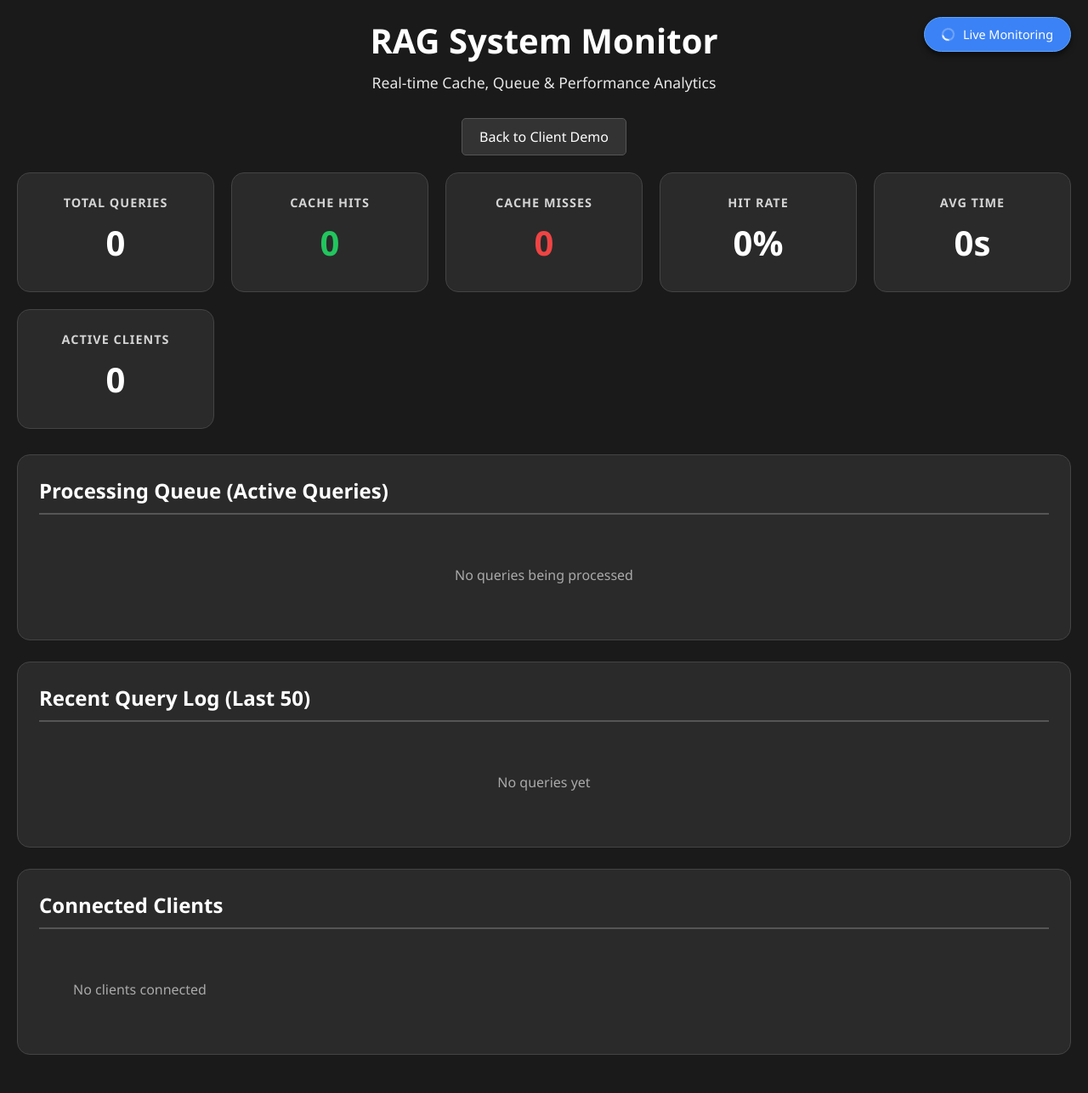
After one commit to OmkarSathish/Project-RAG, a FastAPI app: template src/ui/templates/monitor.html in a window 1280 px wide. The commit adds this page. Shown: the whole page at 85% size. Run offline with FastAPI, Linux system fonts and the light colour scheme; the template is opened without the code that fills it, so the values that code supplies are empty.

Commit message:
feat: improved UI

```diff
--- /dev/null
+++ b/src/ui/templates/monitor.html
@@ -0,0 +1,489 @@
+<!DOCTYPE html>
+<html lang="en">
+<head>
+    <meta charset="UTF-8">
+    <meta name="viewport" content="width=device-width, initial-scale=1.0">
+    <title>RAG System Monitor</title>
+    <style>
+        * {
+            margin: 0;
+            padding: 0;
+            box-sizing: border-box;
+        }
+
+        body {
+            font-family: 'Segoe UI', Tahoma, Geneva, Verdana, sans-serif;
+            background: #1a1a1a;
+            color: #ffffff;
+            padding: 20px;
+            min-height: 100vh;
+        }
+
+        .header {
+            text-align: center;
+            margin-bottom: 30px;
+        }
+
+        .header h1 {
+            font-size: 2.5rem;
+            margin-bottom: 10px;
+        }
+
+        .header p {
+            font-size: 1.1rem;
+            opacity: 0.9;
+        }
+
+        .nav-links {
+            text-align: center;
+            margin-bottom: 20px;
+        }
+
+        .nav-links a {
+            color: #ffffff;
+            text-decoration: none;
+            padding: 10px 20px;
+            background: #333333;
+            border-radius: 5px;
+            margin: 0 10px;
+            display: inline-block;
+            transition: background 0.3s;
+            border: 1px solid #555555;
+        }
+
+        .nav-links a:hover {
+            background: #444444;
+        }
+
+        .dashboard-grid {
+            display: grid;
+            grid-template-columns: repeat(auto-fit, minmax(200px, 1fr));
+            gap: 20px;
+            margin-bottom: 30px;
+        }
+
+        .metric-card {
+            background: #2a2a2a;
+            padding: 25px;
+            border-radius: 15px;
+            text-align: center;
+            border: 1px solid #444444;
+        }
+
+        .metric-card h3 {
+            font-size: 0.9rem;
+            opacity: 0.8;
+            margin-bottom: 10px;
+            text-transform: uppercase;
+            letter-spacing: 1px;
+        }
+
+        .metric-card .value {
+            font-size: 2.5rem;
+            font-weight: bold;
+            margin-bottom: 5px;
+        }
+
+        .metric-card.cache-hit .value {
+            color: #22c55e;
+        }
+
+        .metric-card.cache-miss .value {
+            color: #ef4444;
+        }
+
+        .section {
+            background: #2a2a2a;
+            padding: 25px;
+            border-radius: 15px;
+            margin-bottom: 25px;
+            border: 1px solid #444444;
+        }
+
+        .section h2 {
+            margin-bottom: 20px;
+            font-size: 1.5rem;
+            border-bottom: 2px solid #555555;
+            padding-bottom: 10px;
+        }
+
+        .query-queue {
+            max-height: 300px;
+            overflow-y: auto;
+        }
+
+        .query-item {
+            background: #333333;
+            padding: 15px;
+            border-radius: 10px;
+            margin-bottom: 10px;
+            border-left: 4px solid;
+            animation: slideIn 0.3s ease-out;
+        }
+
+        @keyframes slideIn {
+            from {
+                opacity: 0;
+                transform: translateX(-20px);
+            }
+            to {
+                opacity: 1;
+                transform: translateX(0);
+            }
+        }
+
+        .query-item.processing {
+            border-left-color: #3b82f6;
+            animation: pulse 2s infinite;
+        }
+
+        .query-item.cache-hit {
+            border-left-color: #22c55e;
+        }
+
+        .query-item.cache-miss {
+            border-left-color: #ef4444;
+        }
+
+        @keyframes pulse {
+            0%, 100% {
+                opacity: 1;
+            }
+            50% {
+                opacity: 0.7;
+            }
+        }
+
+        .query-item .query-header {
+            display: flex;
+            justify-content: space-between;
+            align-items: center;
+            margin-bottom: 8px;
+        }
+
+        .query-item .client-id {
+            font-weight: bold;
+            color: #ffffff;
+        }
+
+        .query-item .timestamp {
+            font-size: 0.85rem;
+            opacity: 0.7;
+        }
+
+        .query-item .query-text {
+            margin-bottom: 8px;
+            font-style: italic;
+        }
+
+        .query-item .query-stats {
+            display: flex;
+            gap: 15px;
+            font-size: 0.9rem;
+        }
+
+        .query-item .stat {
+            display: flex;
+            align-items: center;
+            gap: 5px;
+        }
+
+        .badge {
+            display: inline-block;
+            padding: 3px 10px;
+            border-radius: 12px;
+            font-size: 0.75rem;
+            font-weight: bold;
+            text-transform: uppercase;
+        }
+
+        .badge.hit {
+            background: #22c55e;
+            color: #ffffff;
+        }
+
+        .badge.miss {
+            background: #ef4444;
+            color: #ffffff;
+        }
+
+        .badge.processing {
+            background: #3b82f6;
+            color: #ffffff;
+        }
+
+        .active-clients {
+            display: flex;
+            gap: 10px;
+            flex-wrap: wrap;
+        }
+
+        .client-badge {
+            background: #3b82f6;
+            padding: 8px 15px;
+            border-radius: 20px;
+            border: 2px solid #60a5fa;
+            font-weight: bold;
+            color: #ffffff;
+        }
+
+        .empty-state {
+            text-align: center;
+            padding: 40px;
+            opacity: 0.6;
+        }
+
+        .chart-container {
+            height: 200px;
+            background: rgba(255, 255, 255, 0.05);
+            border-radius: 10px;
+            padding: 15px;
+            display: flex;
+            align-items: flex-end;
+            gap: 5px;
+            justify-content: space-between;
+        }
+
+        .chart-bar {
+            flex: 1;
+            background: linear-gradient(to top, #3b82f6, #60a5fa);
+            border-radius: 5px 5px 0 0;
+            min-height: 20px;
+            transition: height 0.3s ease;
+            position: relative;
+        }
+
+        .chart-bar.hit {
+            background: linear-gradient(to top, #22c55e, #4ade80);
+        }
+
+        .chart-bar.miss {
+            background: linear-gradient(to top, #ef4444, #f87171);
+        }
+
+        .refresh-indicator {
+            position: fixed;
+            top: 20px;
+            right: 20px;
+            background: #3b82f6;
+            padding: 10px 20px;
+            border-radius: 25px;
+            font-size: 0.9rem;
+            display: flex;
+            align-items: center;
+            gap: 10px;
+            box-shadow: 0 4px 6px rgba(0, 0, 0, 0.5);
+            border: 1px solid #60a5fa;
+        }
+
+        .spinner {
+            width: 15px;
+            height: 15px;
+            border: 2px solid rgba(255, 255, 255, 0.3);
+            border-top-color: #fff;
+            border-radius: 50%;
+            animation: spin 1s linear infinite;
+        }
+
+        @keyframes spin {
+            to { transform: rotate(360deg); }
+        }
+    </style>
+</head>
+<body>
+    <div class="refresh-indicator">
+        <div class="spinner"></div>
+        <span>Live Monitoring</span>
+    </div>
+
+    <div class="header">
+        <h1>RAG System Monitor</h1>
+        <p>Real-time Cache, Queue & Performance Analytics</p>
+    </div>
+
+    <div class="nav-links">
+        <a href="/">Back to Client Demo</a>
+    </div>
+
+    <!-- Metrics Dashboard -->
+    <div class="dashboard-grid">
+        <div class="metric-card">
+            <h3>Total Queries</h3>
+            <div class="value" id="total-queries">0</div>
+        </div>
+        <div class="metric-card cache-hit">
+            <h3>Cache Hits</h3>
+            <div class="value" id="cache-hits">0</div>
+        </div>
+        <div class="metric-card cache-miss">
+            <h3>Cache Misses</h3>
+            <div class="value" id="cache-misses">0</div>
+        </div>
+        <div class="metric-card">
+            <h3>Hit Rate</h3>
+            <div class="value" id="hit-rate">0%</div>
+        </div>
+        <div class="metric-card">
+            <h3>Avg Time</h3>
+            <div class="value" id="avg-time">0s</div>
+        </div>
+        <div class="metric-card">
+            <h3>Active Clients</h3>
+            <div class="value" id="active-clients">0</div>
+        </div>
+    </div>
+
+    <!-- Active Queries Queue -->
+    <div class="section">
+        <h2>Processing Queue (Active Queries)</h2>
+        <div class="query-queue" id="active-queue">
+            <div class="empty-state">No queries being processed</div>
+        </div>
+    </div>
+
+    <!-- Recent Query Log -->
+    <div class="section">
+        <h2>Recent Query Log (Last 50)</h2>
+        <div class="query-queue" id="query-log">
+            <div class="empty-state">No queries yet</div>
+        </div>
+    </div>
+
+    <!-- Connected Clients -->
+    <div class="section">
+        <h2>Connected Clients</h2>
+        <div class="active-clients" id="client-list">
+            <div class="empty-state">No clients connected</div>
+        </div>
+    </div>
+
+    <script>
+        // Store previous query log to detect changes
+        let previousQueryLog = [];
+
+        // Fetch and update dashboard data
+        async function updateDashboard() {
+            try {
+                const response = await fetch('/monitor/data');
+                const data = await response.json();
+
+                // Update metrics (these are small and can be updated directly)
+                updateTextContent('total-queries', data.metrics.total_queries);
+                updateTextContent('cache-hits', data.metrics.cache_hits);
+                updateTextContent('cache-misses', data.metrics.cache_misses);
+                updateTextContent('hit-rate', data.metrics.cache_hit_rate.toFixed(1) + '%');
+                updateTextContent('avg-time', data.metrics.avg_response_time + 's');
+                updateTextContent('active-clients', data.connections.active_clients);
+
+                // Update active queries (always regenerate as these change frequently)
+                const activeQueue = document.getElementById('active-queue');
+                if (Object.keys(data.active_queries).length === 0) {
+                    if (!activeQueue.querySelector('.empty-state')) {
+                        activeQueue.innerHTML = '<div class="empty-state">No queries being processed</div>';
+                    }
+                } else {
+                    activeQueue.innerHTML = Object.values(data.active_queries)
+                        .map(query => renderQueryItem(query))
+                        .join('');
+                }
+
+                // Update query log ONLY if it changed
+                const queryLog = document.getElementById('query-log');
+                const reversedLog = [...data.query_log].reverse();
+
+                if (data.query_log.length === 0) {
+                    if (!queryLog.querySelector('.empty-state')) {
+                        queryLog.innerHTML = '<div class="empty-state">No queries yet</div>';
+                    }
+                } else if (hasQueryLogChanged(reversedLog)) {
+                    // Only update if the log actually changed
+                    queryLog.innerHTML = reversedLog
+                        .map(query => renderQueryItem(query))
+                        .join('');
+                    previousQueryLog = reversedLog;
+                }
+
+                // Update connected clients
+                updateClientList(data.connections.client_ids);
+            } catch (error) {
+                console.error('Error fetching monitor data:', error);
+            }
+        }
+
+        // Helper function to update text content only if changed
+        function updateTextContent(elementId, newValue) {
+            const element = document.getElementById(elementId);
+            if (element && element.textContent !== String(newValue)) {
+                element.textContent = newValue;
+            }
+        }
+
+        // Check if query log has changed
+        function hasQueryLogChanged(newLog) {
+            if (previousQueryLog.length !== newLog.length) {
+                return true;
+            }
+
+            for (let i = 0; i < newLog.length; i++) {
+                if (newLog[i].query_id !== previousQueryLog[i]?.query_id ||
+                    newLog[i].status !== previousQueryLog[i]?.status ||
+                    newLog[i].cache_hit !== previousQueryLog[i]?.cache_hit) {
+                    return true;
+                }
+            }
+
+            return false;
+        }
+
+        // Update client list only if changed
+        function updateClientList(clientIds) {
+            const clientList = document.getElementById('client-list');
+            const currentClients = Array.from(clientList.querySelectorAll('.client-badge'))
+                .map(el => el.textContent);
+
+            if (clientIds.length === 0) {
+                if (!clientList.querySelector('.empty-state')) {
+                    clientList.innerHTML = '<div class="empty-state">No clients connected</div>';
+                }
+            } else if (JSON.stringify(currentClients) !== JSON.stringify(clientIds)) {
+                clientList.innerHTML = clientIds
+                    .map(id => `<div class="client-badge">${id}</div>`)
+                    .join('');
+            }
+        }
+
+        function renderQueryItem(query) {
+            const statusClass = query.status === 'processing' ? 'processing' :
+                               query.cache_hit === true ? 'cache-hit' : 'cache-miss';
+
+            const statusBadge = query.status === 'processing' ?
+                '<span class="badge processing">Processing</span>' :
+                query.cache_hit ?
+                '<span class="badge hit">Cache Hit</span>' :
+                '<span class="badge miss">Cache Miss</span>';
+
+            const timestamp = new Date(query.timestamp).toLocaleTimeString();
+
+            return `
+                <div class="query-item ${statusClass}">
+                    <div class="query-header">
+                        <span class="client-id">${query.client_id}</span>
+                        <span class="timestamp">${timestamp}</span>
+                    </div>
+                    <div class="query-text">"${query.query}"</div>
+                    <div class="query-stats">
+                        <div class="stat">${statusBadge}</div>
+                        ${query.processing_time !== null ?
+                            `<div class="stat">Time: ${query.processing_time}s</div>` :
+                            '<div class="stat">Time: Processing...</div>'}
+                    </div>
+                </div>
+            `;
+        }
+
+        // Update every 500ms for real-time feel
+        updateDashboard();
+        setInterval(updateDashboard, 500);
+    </script>
+</body>
+</html>
```
Also changed, not shown: src/ui/static/css/styles.css (+46 -43 lines), src/ui/templates/index.html (+6 -5 lines).
